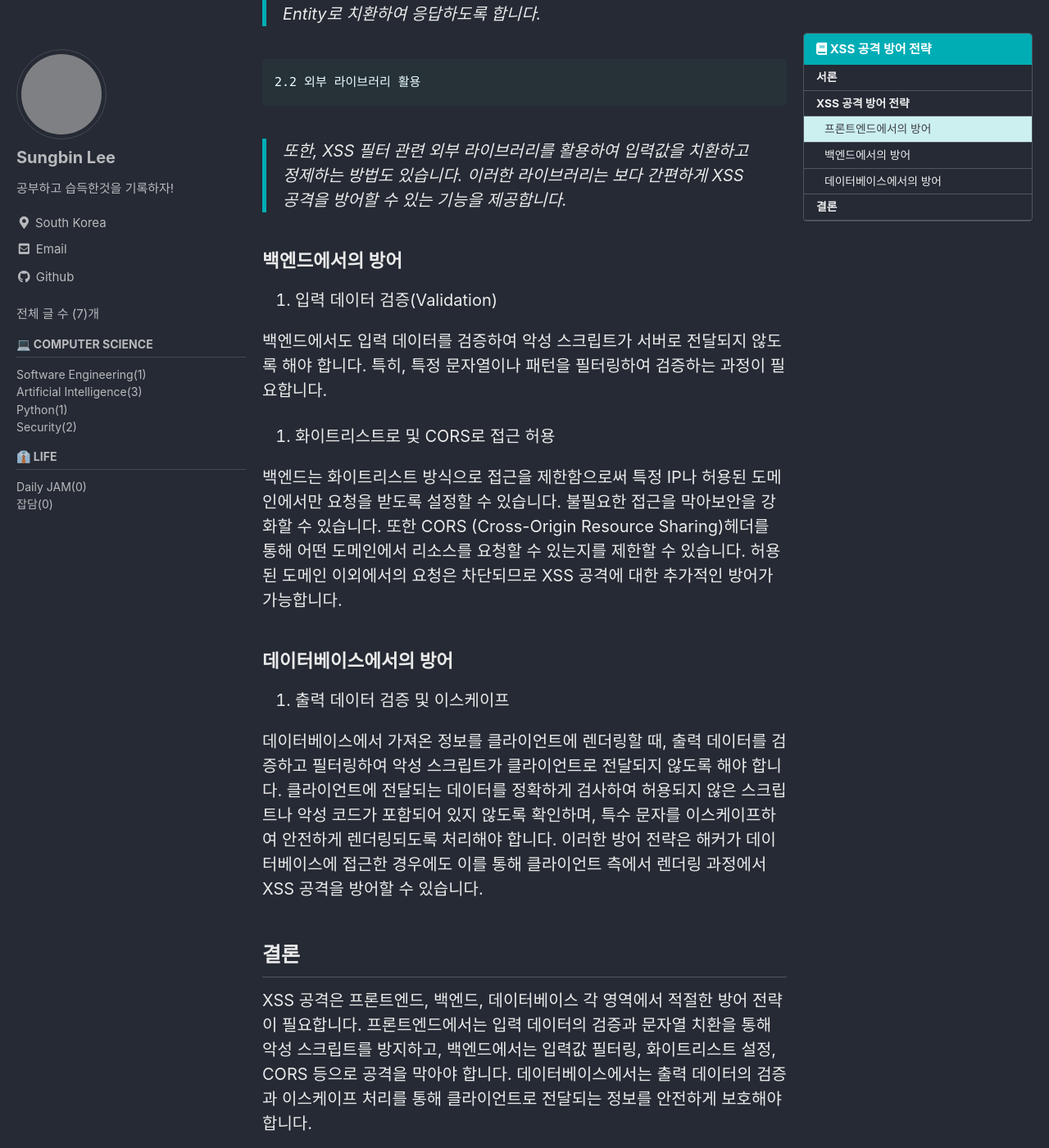
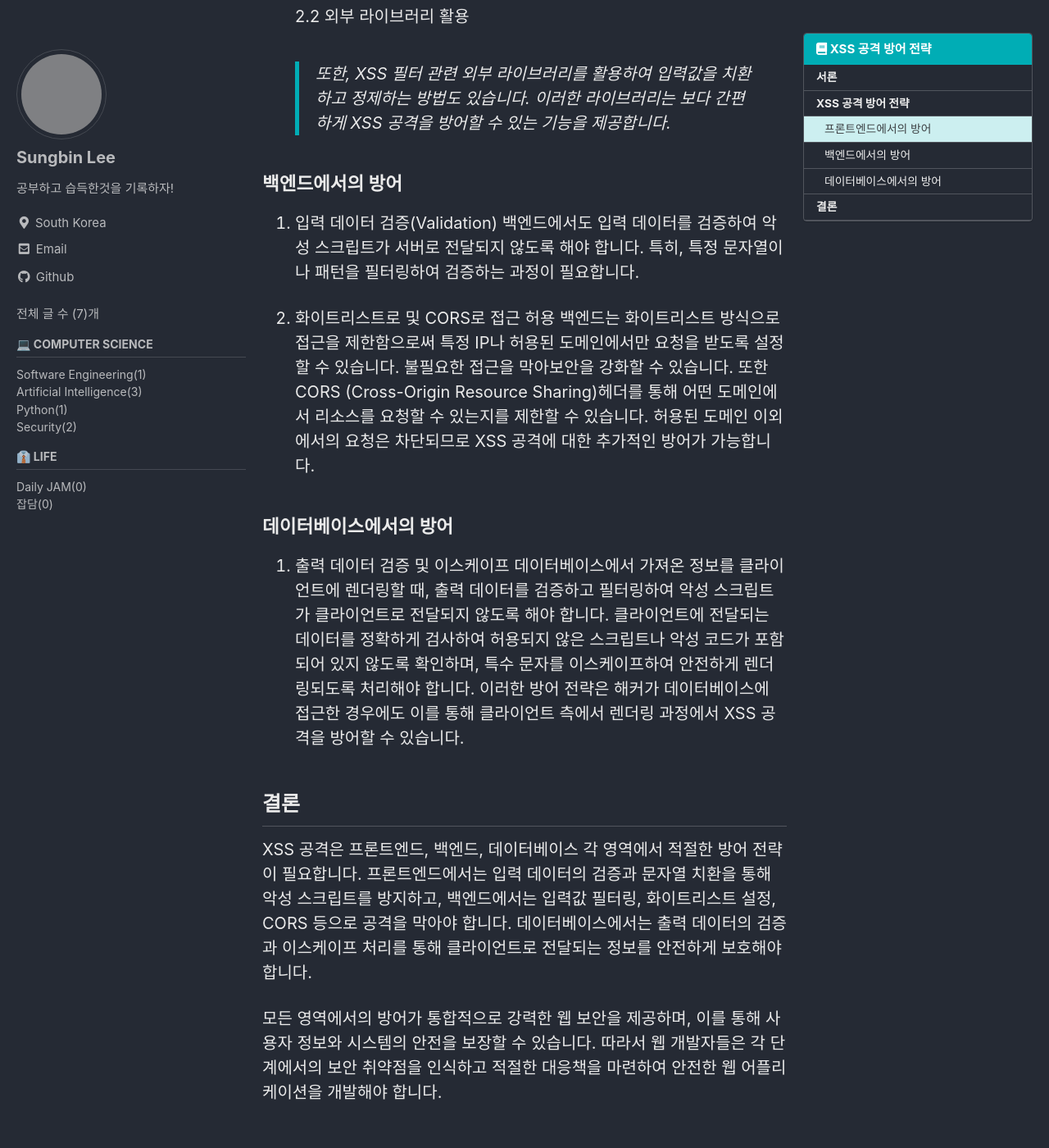
Before and after one commit to sungbinlee/tech.sungbinlee.dev, a Jekyll site: the page built from _posts/Security/2023-11-13-cross-site-scripting.md, in a window 1280 px wide and 1400 px high, scrolled down 1090 px. Shown: the whole window at 82% size. Built offline with Jekyll 4.4.1, drawn with Linux system fonts in a browser that asks for light colours; cached includes are drawn as plain includes; comment, search, counter and statistics services are not loaded; part of the change alters nothing that is shown; some of the changed text lies outside the part shown; grey boxes are pictures that could not be loaded.

```diff
--- a/_posts/Security/2023-11-13-cross-site-scripting.md
+++ b/_posts/Security/2023-11-13-cross-site-scripting.md
@@ -21,11 +21,9 @@ toc_icon: "book"
 ## XSS 공격 방어 전략
 ### 프론트엔드에서의 방어
 1. 입력 데이터 검증(Validation)
-
 모든 사용자 입력 데이터는 서버에 전달되기 전에 검증되어야 합니다. 이를 통해 악성 스크립트가 서버로 전달되는 것을 방지할 수 있습니다.
 
-3. 문자열 치환(Sanitization)
-
+2. 문자열 치환(Sanitization)
 XSS 취약점은 공격자가 삽입한 악성 스크립트로 인해 발생하기 때문에 입력값 검증을 통해 악성 스크립트가 삽입되는 것을 방지해야 하며, 악성 스크립트가 입력되어도 동작하지 않도록 출력값을 무효화해야 합니다.
 
     2.1 입력값 필터링
@@ -38,16 +36,13 @@ XSS 취약점은 공격자가 삽입한 악성 스크립트로 인해 발생하
 
 ### 백엔드에서의 방어
 1. 입력 데이터 검증(Validation)
-
 백엔드에서도 입력 데이터를 검증하여 악성 스크립트가 서버로 전달되지 않도록 해야 합니다. 특히, 특정 문자열이나 패턴을 필터링하여 검증하는 과정이 필요합니다.
 
-3. 화이트리스트로 및 CORS로 접근 허용
-
+2. 화이트리스트로 및 CORS로 접근 허용
 백엔드는 화이트리스트 방식으로 접근을 제한함으로써 특정 IP나 허용된 도메인에서만 요청을 받도록 설정할 수 있습니다. 불필요한 접근을 막아보안을 강화할 수 있습니다. 또한 CORS (Cross-Origin Resource Sharing)헤더를 통해 어떤 도메인에서 리소스를 요청할 수 있는지를 제한할 수 있습니다. 허용된 도메인 이외에서의 요청은 차단되므로 XSS 공격에 대한 추가적인 방어가 가능합니다.
 
 ### 데이터베이스에서의 방어
 1. 출력 데이터 검증 및 이스케이프
-
 데이터베이스에서 가져온 정보를 클라이언트에 렌더링할 때, 출력 데이터를 검증하고 필터링하여 악성 스크립트가 클라이언트로 전달되지 않도록 해야 합니다. 클라이언트에 전달되는 데이터를 정확하게 검사하여 허용되지 않은 스크립트나 악성 코드가 포함되어 있지 않도록 확인하며, 특수 문자를 이스케이프하여 안전하게 렌더링되도록 처리해야 합니다. 이러한 방어 전략은 해커가 데이터베이스에 접근한 경우에도 이를 통해 클라이언트 측에서 렌더링 과정에서 XSS 공격을 방어할 수 있습니다.
 
 ## 결론
```
